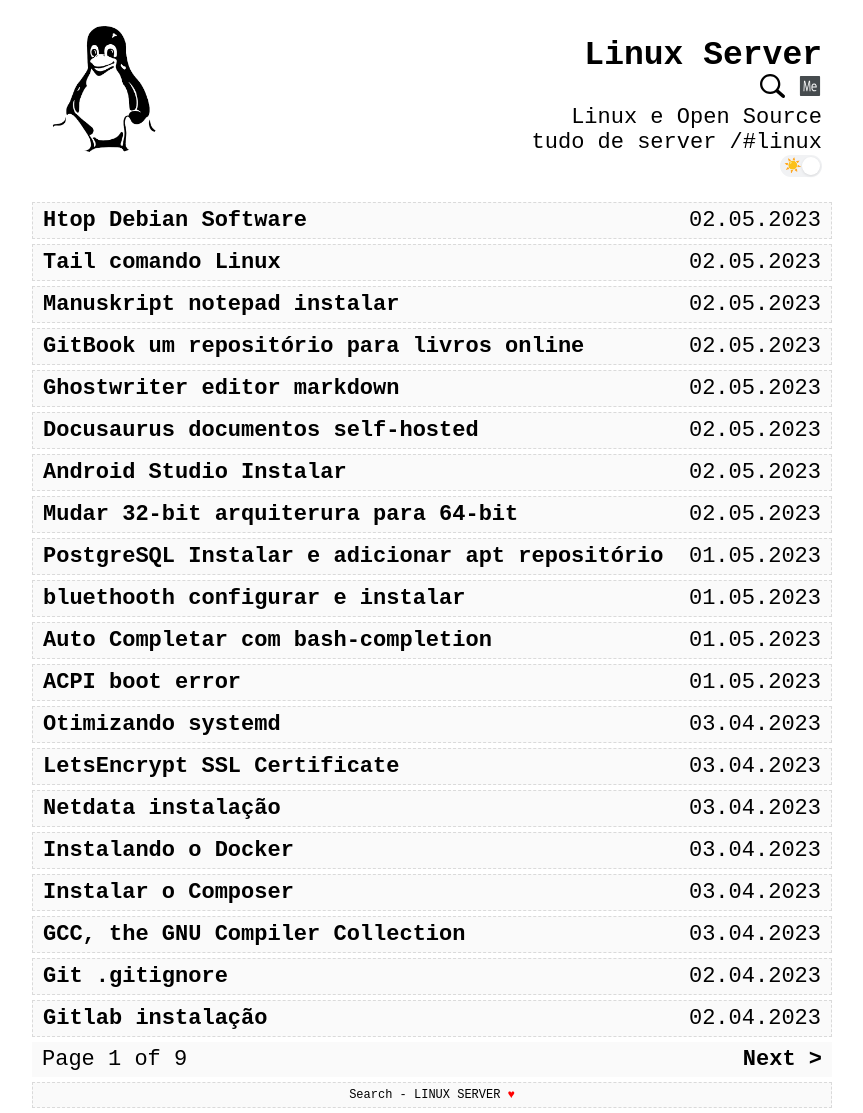
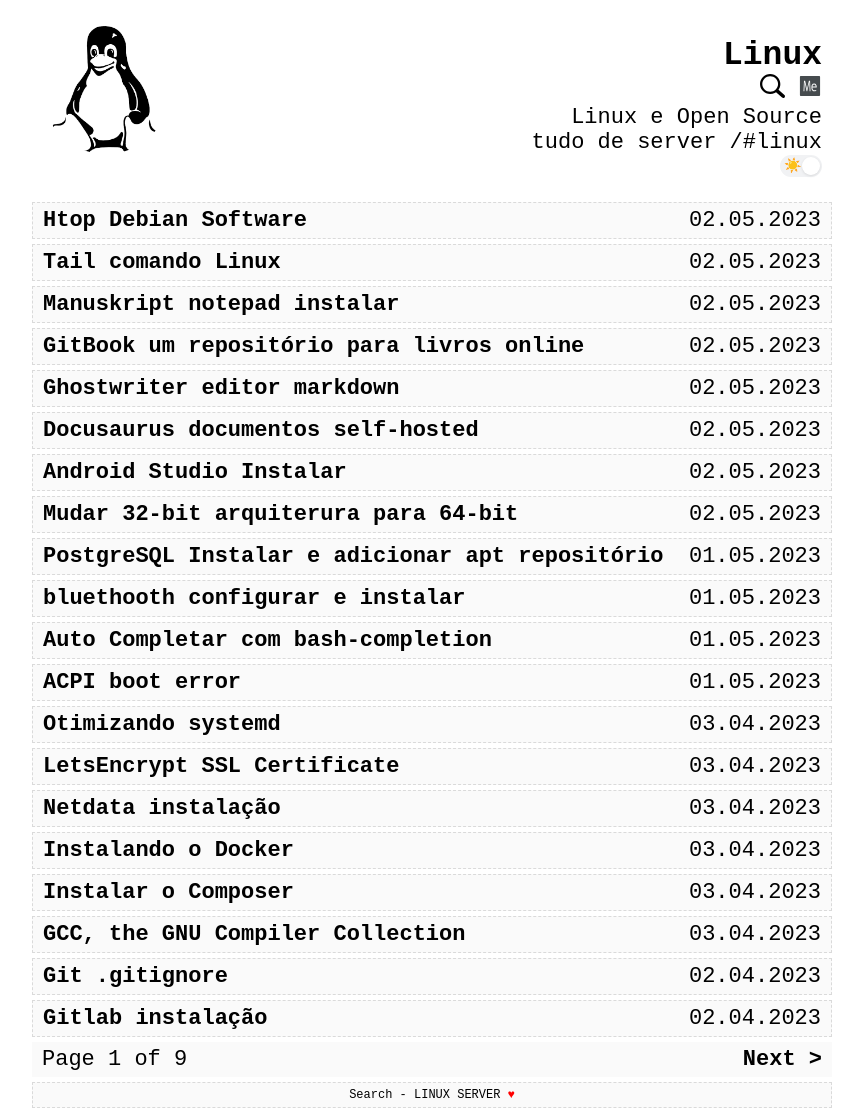
Before and after one commit to jarioswami/linux.github.io, a Jekyll site: the page built from index.html, in a window 1280 px wide. Shown: the whole page, without its empty margins (208-1071 px from the left). Built offline with Jekyll 4.4.1, drawn with Linux system fonts in a browser that asks for light colours; the list of posts is cut into pages by our own code.

Commit message:
Update _config.yml

```diff
--- a/_config.yml
+++ b/_config.yml
@@ -1,6 +1,6 @@
 # Site settings
-site: Server Linux
-title: Server Linux
+site: Linux
+title: Linux
 keywords: linux instalar, grub, debian configurar, ubuntu, configuração
 description: >-
   Blog com informações sobre linux. Use o Linux assim, de forma utilitarista e pragmático, desse jeito simplificado escrito nas dicas de cada páginas publicadas aqui
@@ -13,7 +13,7 @@ timezone:  America/Sao_Paulo
 
 # Author settings
 author:
-  name: Linux Server
+  name: Linux
   bio: Linux e Open Source<br>  tudo de server /#linux
   picture: images/avatar.png
 #  github: onepase # github username
@@ -26,7 +26,7 @@ author:
 
 
 # URL settings
-url: "https://server.sheet.pt" # Domain Name of host. [username].github.io for github pages
+url: "https://linux.jar.io" # Domain Name of host. [username].github.io for github pages
 permalink: pretty
 
 markdown: kramdown
```
